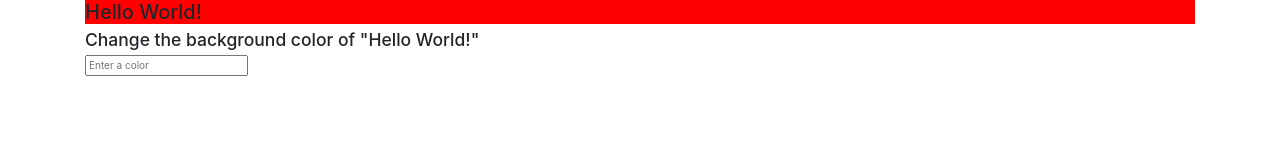
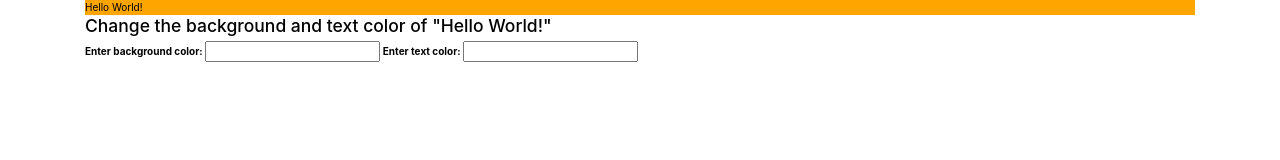
Before and after one commit to LorienMCS/angular_2_10, a plain HTML site: page mouseover/index.html in a window 1280 px wide. Drawn offline with nearby package versions, Linux system fonts and the light colour scheme; some packages are replaced by stand-ins of ours.

Commit message:
add all functionality to mouseover app

```diff
--- a/mouseover/css/style.css
+++ b/mouseover/css/style.css
@@ -1,3 +1,7 @@
 .nav, .pagination, .carousel, .panel-title a {
 	cursor: pointer;
 }
+
+body {
+	color: black;
+}
--- a/mouseover/index.html
+++ b/mouseover/index.html
@@ -15,9 +15,10 @@
 
 <body class="container" ng-controller="MouseoverController">
 
-  <div gs-change-background style="background-color: red" bcolor="backcolor"><h2>Hello World!</h2></div>
-  <h3>Change the background color of "Hello World!"</h3>
-  <input type="text" ng-model="backcolor" placeholder="Enter a color"/>
+  <div gs-change-background style="background-color:orange; color:black" bcolor="backcolor" tcolor="textcolor">Hello World!</div>
+  <h3>Change the background and text color of "Hello World!"</h3>
+  <label>Enter background color: <input type="text" ng-model="backcolor"/></label>
+  <label>Enter text color: <input type="text" ng-model="textcolor"/></label>
 
   <script src="https://cdnjs.cloudflare.com/ajax/libs/angular.js/1.4.3/angular.js"></script>
   <script src="js/ui-bootstrap-tpls-0.13.3.min.js"></script>
--- a/mouseover/js/controllers.js
+++ b/mouseover/js/controllers.js
@@ -1,3 +1,4 @@
 app.controller('MouseoverController', ['$scope', function($scope) {
 	$scope.backcolor = "";
+	$scope.textcolor = "";
 }])
--- a/mouseover/js/directives.js
+++ b/mouseover/js/directives.js
@@ -2,19 +2,21 @@ app.directive('gsChangeBackground', function() {
   return {
   	restrict: 'A',
   	scope: {
-  		bcolor: '='
+  		bcolor: '=',
+  		tcolor: '='
   	},
     link: function(scope, element, attrs) {
 
-      var oldColor = element.css('background-color');
+      var oldBColor = element.css('background-color');
+      var oldTColor = element.css('color');
+
 
       element.on('mouseenter', function(event) {
-      	console.log("mouseenter");
-        element.css('background-color', scope.bcolor);
+        element.css({'background-color': scope.bcolor, 'color': scope.tcolor});
       });
 
       element.on('mouseleave', function(event) {
-        element.css('background-color', oldColor);
+        element.css({'background-color': oldBColor, 'color': oldTColor});
       })
     }
   };
```
Also changed, not shown: 1 other file.
